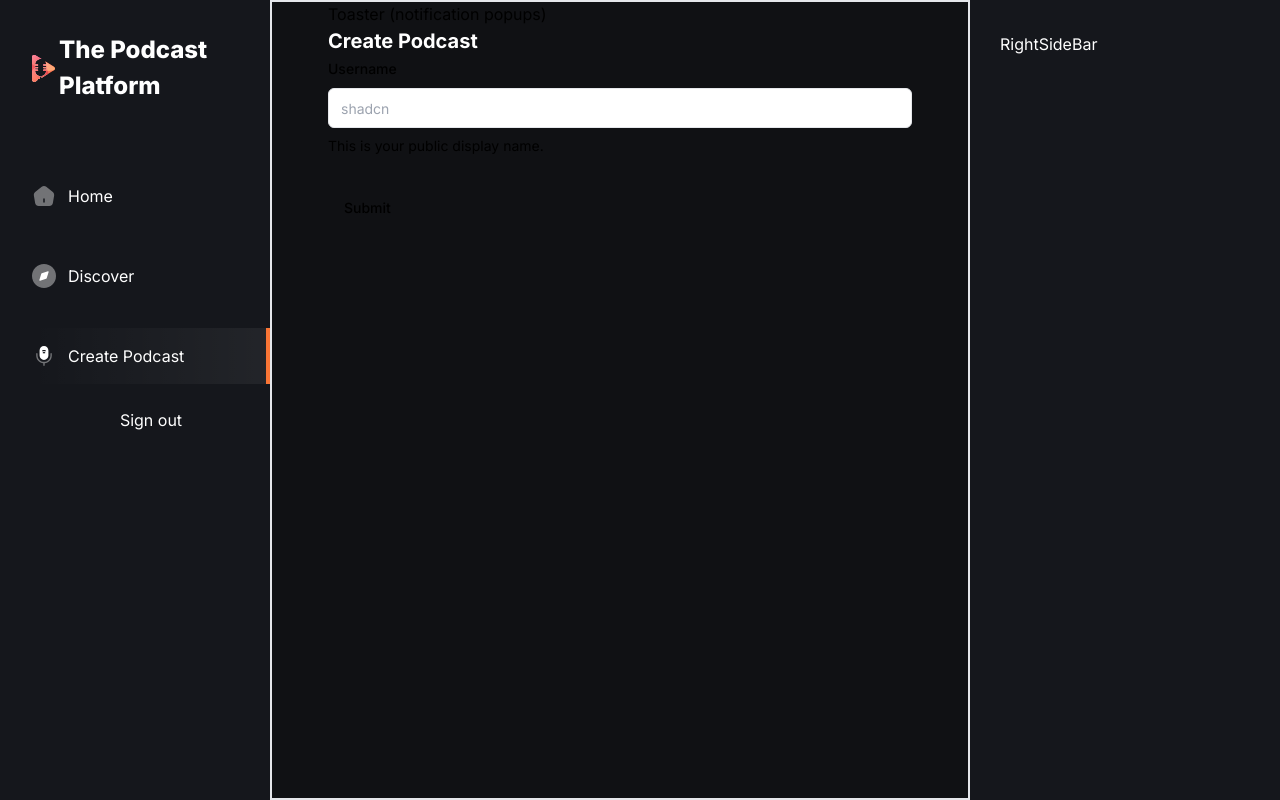
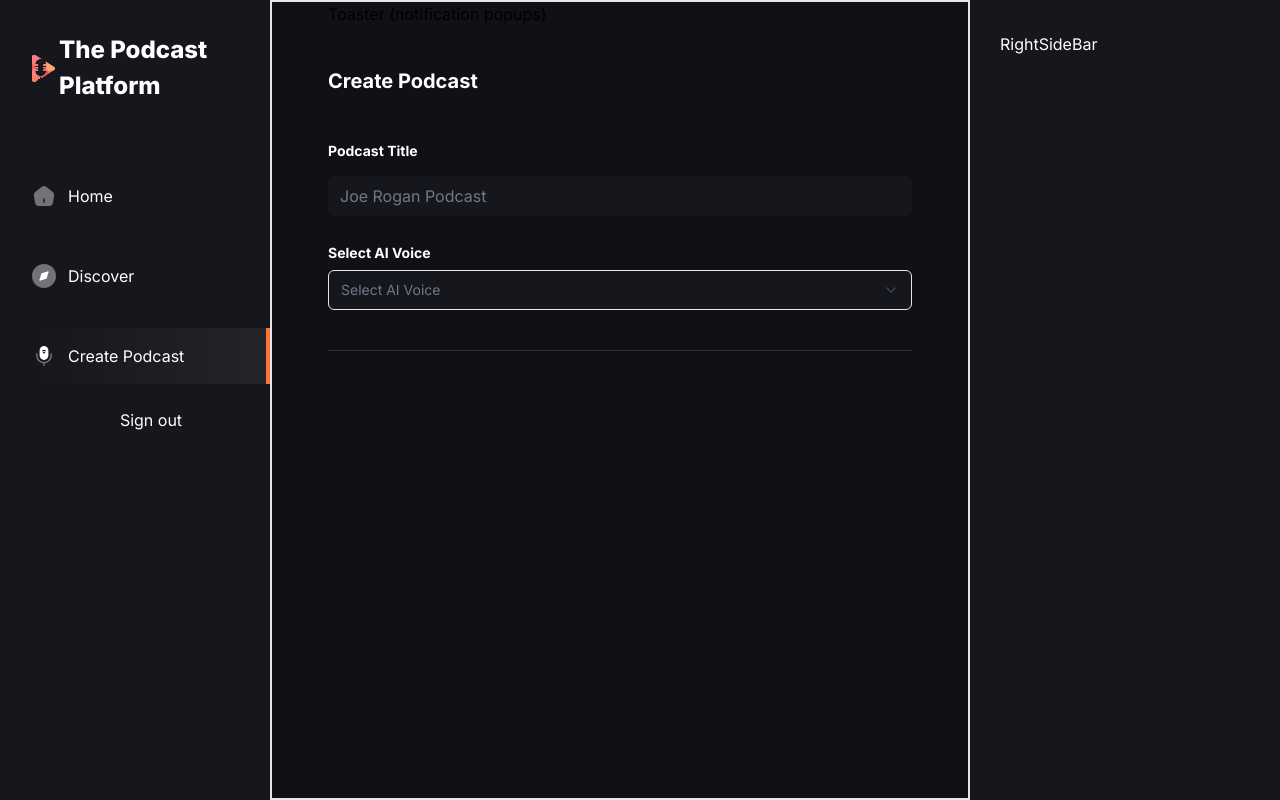
Before and after one commit to Nikhil-Naikar/The-Podcast-Platform, a Next.js app: page /create-podcast in a window 1280 px wide. Built offline with nearby package versions, Linux system fonts and the light colour scheme; no server answers.

Commit message:
cp:creating creat podcast pg, building form, able to choice AI voice

```diff
--- a/app/(root)/create-podcast/page.tsx
+++ b/app/(root)/create-podcast/page.tsx
@@ -14,7 +14,19 @@
   FormLabel,
   FormMessage,
 } from "@/components/ui/form"
+import {
+  Select,
+  SelectContent,
+  SelectItem,
+  SelectTrigger,
+  SelectValue,
+} from "@/components/ui/select"
 import { Input } from "@/components/ui/input"
+import { Label } from "@/components/ui/label"
+import { cn } from "@/lib/utils"
+import { useState } from "react"
+
+const voiceCategories = ["alloy", "shimmer", "nova", "echo", "fable", "onyx"]
 
 const formSchema = z.object({
   username: z.string().min(2, {
@@ -23,6 +35,8 @@
 })
 
 const CreatePodcast = () => {
+  const [voiceType, setVoiceType] = useState<string | null>(null)
+
    // 1. Define your form.
   const form = useForm<z.infer<typeof formSchema>>({
     resolver: zodResolver(formSchema),
@@ -38,27 +52,50 @@
 
 
   return (
-    <section>
+    <section className="mt-10 flex flex-col">
       <h1 className='text-20 font-bold text-white-1'>Create Podcast</h1>
       <Form {...form}>
-        <form onSubmit={form.handleSubmit(onSubmit)} className="space-y-8">
+        <form onSubmit={form.handleSubmit(onSubmit)} className="mt-12 flex w-full flex-col">
+          <div className="flex flex-col gap-[30px] border-b border-black-5 pb-10">
             <FormField
               control={form.control}
-            name="username"
+              name="podcastTitle"
               render={({ field }) => (
-              <FormItem>
-                <FormLabel>Username</FormLabel>
+                <FormItem className="flex flex-col gap-2.5">
+                  <FormLabel className="text-16 font-bold text-white-1">Podcast Title</FormLabel>
                   <FormControl>
-                  <Input placeholder="shadcn" {...field} />
+                    <Input className="input-class focus-visible:ring-orange-1" placeholder="Joe Rogan Podcast" {...field} />
                   </FormControl>
-                <FormDescription>
-                  This is your public display name.
-                </FormDescription>
-                <FormMessage />
+
+                  <FormMessage className="text-white-1" />
                 </FormItem>
               )}
             />
-          <Button type="submit">Submit</Button>
+            <div className="flex flex-col gap-2.5">
+                <Label className="text-16 font-bold text-white-1">
+                  Select AI Voice
+                </Label>
+                <Select onValueChange={(value) => setVoiceType(value)}>
+                  <SelectTrigger className={cn("text-16 w-ful bordern-none bg-black-1 text-gray-1")}>
+                    <SelectValue placeholder="Select AI Voice" className="placeholder:text-gray-1"/>
+                  </SelectTrigger>
+                  <SelectContent className="text-16 border-none bg-black-1 font-bold text-white-1 focus:ring-orange-1">
+                    {voiceCategories.map
+                    ((category) => (
+                      <SelectItem key={category} value={category} className="capitalize focus:bg-orange-1">{category}</SelectItem>
+                    ))}
+                  </SelectContent>
+                  {voiceType && (
+                    <audio
+                      src={`/${voiceType}.mp3`}
+                      autoPlay
+                      className="hidden"
+                    />
+                  )}
+                </Select>
+
+            </div>
+          </div>
         </form>
       </Form>
     </section>
--- /dev/null
+++ b/components/ui/select.tsx
@@ -0,0 +1,160 @@
+"use client"
+
+import * as React from "react"
+import * as SelectPrimitive from "@radix-ui/react-select"
+import { Check, ChevronDown, ChevronUp } from "lucide-react"
+
+import { cn } from "@/lib/utils"
+
+const Select = SelectPrimitive.Root
+
+const SelectGroup = SelectPrimitive.Group
+
+const SelectValue = SelectPrimitive.Value
+
+const SelectTrigger = React.forwardRef<
+  React.ElementRef<typeof SelectPrimitive.Trigger>,
+  React.ComponentPropsWithoutRef<typeof SelectPrimitive.Trigger>
+>(({ className, children, ...props }, ref) => (
+  <SelectPrimitive.Trigger
+    ref={ref}
+    className={cn(
+      "flex h-10 w-full items-center justify-between rounded-md border border-input bg-background px-3 py-2 text-sm ring-offset-background placeholder:text-muted-foreground focus:outline-none focus:ring-2 focus:ring-ring focus:ring-offset-2 disabled:cursor-not-allowed disabled:opacity-50 [&>span]:line-clamp-1",
+      className
+    )}
+    {...props}
+  >
+    {children}
+    <SelectPrimitive.Icon asChild>
+      <ChevronDown className="h-4 w-4 opacity-50" />
+    </SelectPrimitive.Icon>
+  </SelectPrimitive.Trigger>
+))
+SelectTrigger.displayName = SelectPrimitive.Trigger.displayName
+
+const SelectScrollUpButton = React.forwardRef<
+  React.ElementRef<typeof SelectPrimitive.ScrollUpButton>,
+  React.ComponentPropsWithoutRef<typeof SelectPrimitive.ScrollUpButton>
+>(({ className, ...props }, ref) => (
+  <SelectPrimitive.ScrollUpButton
+    ref={ref}
+    className={cn(
+      "flex cursor-default items-center justify-center py-1",
+      className
+    )}
+    {...props}
+  >
+    <ChevronUp className="h-4 w-4" />
+  </SelectPrimitive.ScrollUpButton>
+))
+SelectScrollUpButton.displayName = SelectPrimitive.ScrollUpButton.displayName
+
+const SelectScrollDownButton = React.forwardRef<
+  React.ElementRef<typeof SelectPrimitive.ScrollDownButton>,
+  React.ComponentPropsWithoutRef<typeof SelectPrimitive.ScrollDownButton>
+>(({ className, ...props }, ref) => (
+  <SelectPrimitive.ScrollDownButton
+    ref={ref}
+    className={cn(
+      "flex cursor-default items-center justify-center py-1",
+      className
+    )}
+    {...props}
+  >
+    <ChevronDown className="h-4 w-4" />
+  </SelectPrimitive.ScrollDownButton>
+))
+SelectScrollDownButton.displayName =
+  SelectPrimitive.ScrollDownButton.displayName
+
+const SelectContent = React.forwardRef<
+  React.ElementRef<typeof SelectPrimitive.Content>,
+  React.ComponentPropsWithoutRef<typeof SelectPrimitive.Content>
+>(({ className, children, position = "popper", ...props }, ref) => (
+  <SelectPrimitive.Portal>
+    <SelectPrimitive.Content
+      ref={ref}
+      className={cn(
+        "relative z-50 max-h-96 min-w-[8rem] overflow-hidden rounded-md border bg-popover text-popover-foreground shadow-md data-[state=open]:animate-in data-[state=closed]:animate-out data-[state=closed]:fade-out-0 data-[state=open]:fade-in-0 data-[state=closed]:zoom-out-95 data-[state=open]:zoom-in-95 data-[side=bottom]:slide-in-from-top-2 data-[side=left]:slide-in-from-right-2 data-[side=right]:slide-in-from-left-2 data-[side=top]:slide-in-from-bottom-2",
+        position === "popper" &&
+          "data-[side=bottom]:translate-y-1 data-[side=left]:-translate-x-1 data-[side=right]:translate-x-1 data-[side=top]:-translate-y-1",
+        className
+      )}
+      position={position}
+      {...props}
+    >
+      <SelectScrollUpButton />
+      <SelectPrimitive.Viewport
+        className={cn(
+          "p-1",
+          position === "popper" &&
+            "h-[var(--radix-select-trigger-height)] w-full min-w-[var(--radix-select-trigger-width)]"
+        )}
+      >
+        {children}
+      </SelectPrimitive.Viewport>
+      <SelectScrollDownButton />
+    </SelectPrimitive.Content>
+  </SelectPrimitive.Portal>
+))
+SelectContent.displayName = SelectPrimitive.Content.displayName
+
+const SelectLabel = React.forwardRef<
+  React.ElementRef<typeof SelectPrimitive.Label>,
+  React.ComponentPropsWithoutRef<typeof SelectPrimitive.Label>
+>(({ className, ...props }, ref) => (
+  <SelectPrimitive.Label
+    ref={ref}
+    className={cn("py-1.5 pl-8 pr-2 text-sm font-semibold", className)}
+    {...props}
+  />
+))
+SelectLabel.displayName = SelectPrimitive.Label.displayName
+
+const SelectItem = React.forwardRef<
+  React.ElementRef<typeof SelectPrimitive.Item>,
+  React.ComponentPropsWithoutRef<typeof SelectPrimitive.Item>
+>(({ className, children, ...props }, ref) => (
+  <SelectPrimitive.Item
+    ref={ref}
+    className={cn(
+      "relative flex w-full cursor-default select-none items-center rounded-sm py-1.5 pl-8 pr-2 text-sm outline-none focus:bg-accent focus:text-accent-foreground data-[disabled]:pointer-events-none data-[disabled]:opacity-50",
+      className
+    )}
+    {...props}
+  >
+    <span className="absolute left-2 flex h-3.5 w-3.5 items-center justify-center">
+      <SelectPrimitive.ItemIndicator>
+        <Check className="h-4 w-4" />
+      </SelectPrimitive.ItemIndicator>
+    </span>
+
+    <SelectPrimitive.ItemText>{children}</SelectPrimitive.ItemText>
+  </SelectPrimitive.Item>
+))
+SelectItem.displayName = SelectPrimitive.Item.displayName
+
+const SelectSeparator = React.forwardRef<
+  React.ElementRef<typeof SelectPrimitive.Separator>,
+  React.ComponentPropsWithoutRef<typeof SelectPrimitive.Separator>
+>(({ className, ...props }, ref) => (
+  <SelectPrimitive.Separator
+    ref={ref}
+    className={cn("-mx-1 my-1 h-px bg-muted", className)}
+    {...props}
+  />
+))
+SelectSeparator.displayName = SelectPrimitive.Separator.displayName
+
+export {
+  Select,
+  SelectGroup,
+  SelectValue,
+  SelectTrigger,
+  SelectContent,
+  SelectLabel,
+  SelectItem,
+  SelectSeparator,
+  SelectScrollUpButton,
+  SelectScrollDownButton,
+}
--- a/package.json
+++ b/package.json
@@ -12,6 +12,7 @@
     "@clerk/nextjs": "^5.2.12",
     "@hookform/resolvers": "^3.9.0",
     "@radix-ui/react-label": "^2.1.0",
+    "@radix-ui/react-select": "^2.1.1",
     "@radix-ui/react-slot": "^1.1.0",
     "class-variance-authority": "^0.7.0",
     "clsx": "^2.1.1",
```
Also changed, not shown: 1 other file (tests, documents, lock files or other folders). Lines whose indentation alone changed are shown as unchanged.
